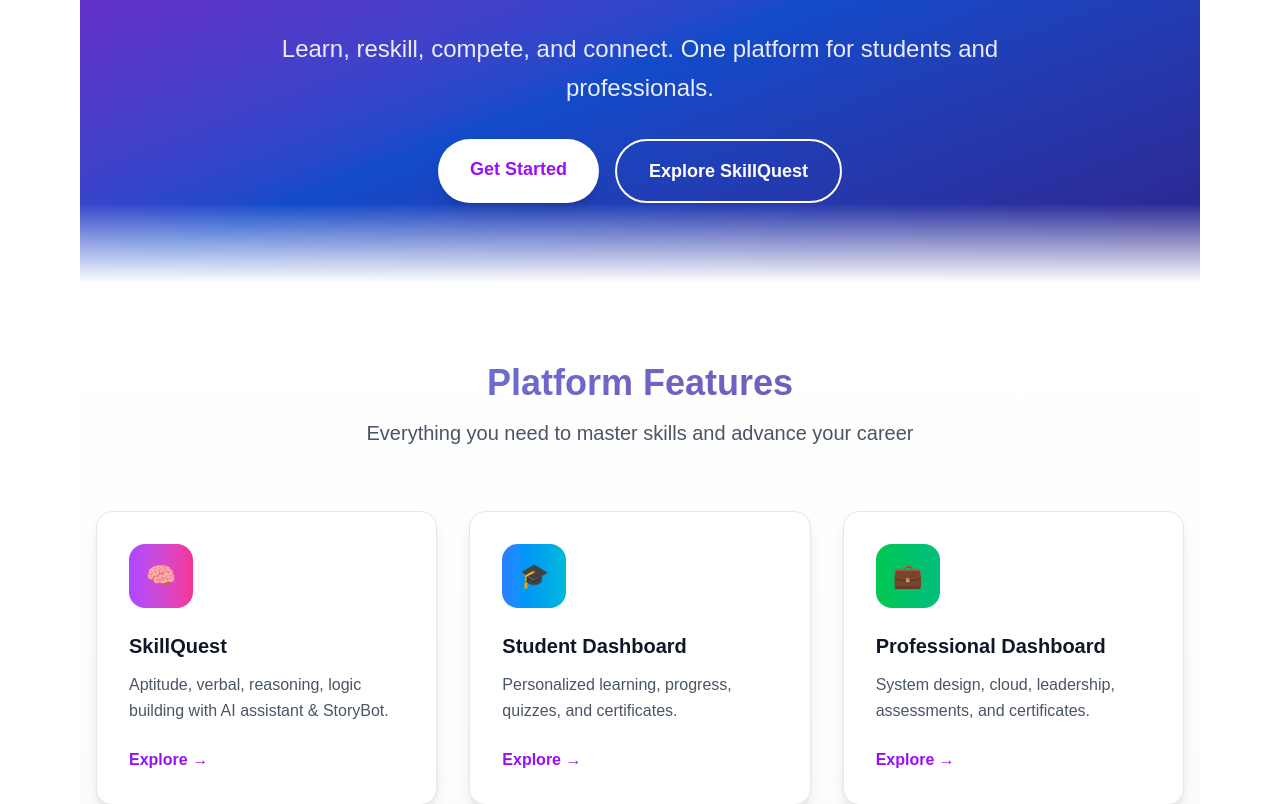
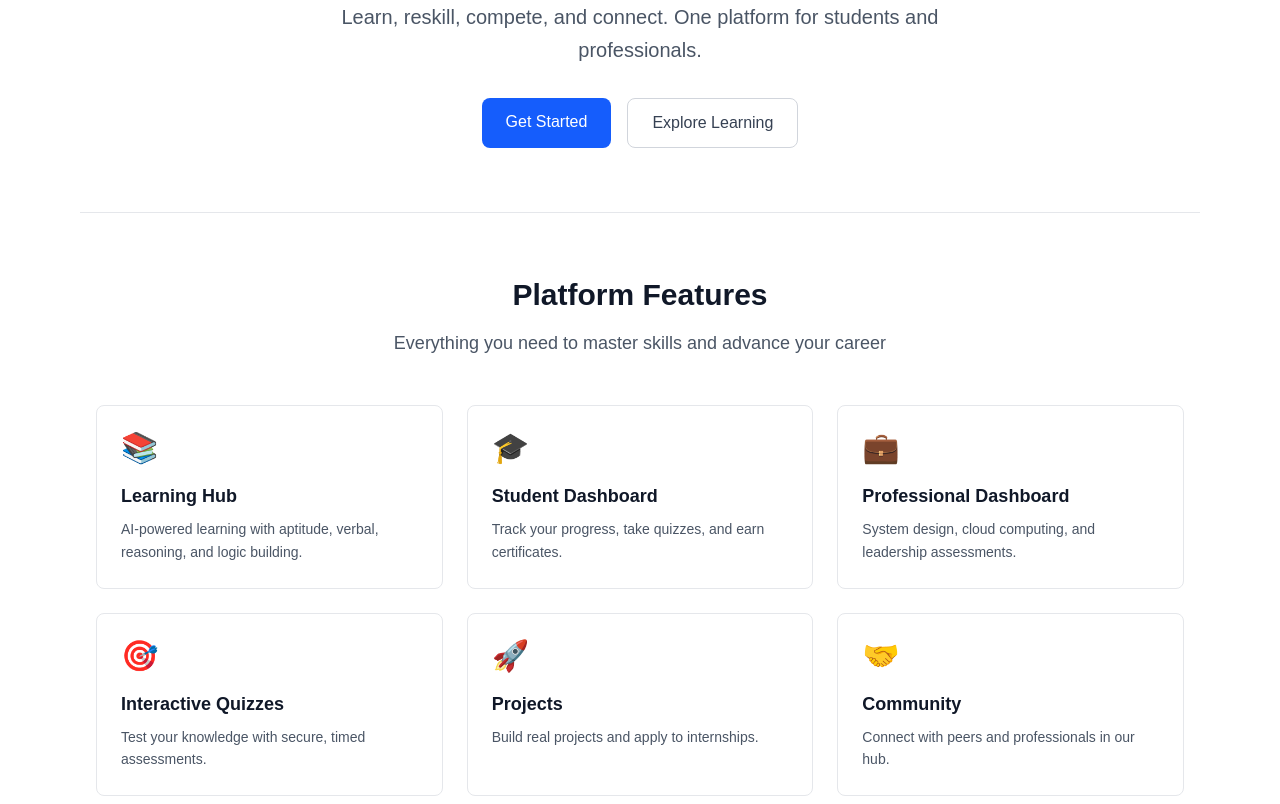
Before and after one commit to sarayu1201/SkillTrove, a Next.js app in the folder ideaspark-skilltrove/: page / in a window 1280 px wide. Shown: the part 240-1044 px from the top of the page. Built offline with nearby package versions, Linux system fonts and the light colour scheme.

Commit message:
Checkpoint before follow-up message
Co-authored-by: allampallisarayu64 <allampallisarayu64@gmail.com>

```diff
--- a/ideaspark-skilltrove/src/app/page.tsx
+++ b/ideaspark-skilltrove/src/app/page.tsx
@@ -2,106 +2,92 @@ import Link from "next/link";
 
 export default function Home() {
   return (
-    <div className="min-h-screen">
+    <div className="min-h-screen bg-gray-50 dark:bg-gray-900">
       {/* Hero Section */}
-      <section className="relative overflow-hidden bg-gradient-to-br from-purple-600 via-blue-600 to-indigo-800 text-white">
-        <div className="absolute inset-0 bg-black/20"></div>
-        <div className="relative max-w-7xl mx-auto px-4 py-20 text-center">
+      <section className="bg-white dark:bg-gray-800 border-b border-gray-200 dark:border-gray-700">
+        <div className="max-w-6xl mx-auto px-4 py-16 text-center">
           <div className="animate-fadeInUp">
-            <h1 className="text-6xl sm:text-7xl font-bold mb-6 bg-gradient-to-r from-white to-blue-200 bg-clip-text text-transparent">
+            <h1 className="text-5xl sm:text-6xl font-bold mb-6 text-gray-900 dark:text-white">
               SkillTrove
             </h1>
-            <p className="text-xl sm:text-2xl mb-8 max-w-3xl mx-auto opacity-90 leading-relaxed">
+            <p className="text-lg sm:text-xl mb-8 max-w-2xl mx-auto text-gray-600 dark:text-gray-300 leading-relaxed">
               Learn, reskill, compete, and connect. One platform for students and professionals.
             </p>
             <div className="flex flex-col sm:flex-row justify-center gap-4">
               <Link
                 href="/login"
-                className="px-8 py-4 bg-white text-purple-600 rounded-full font-semibold text-lg hover:bg-gray-100 transition-all duration-300 transform hover:scale-105 shadow-lg"
+                className="px-6 py-3 bg-blue-600 text-white rounded-lg font-medium hover:bg-blue-700 transition-colors duration-200"
               >
                 Get Started
               </Link>
               <Link
                 href="/skillquest"
-                className="px-8 py-4 border-2 border-white text-white rounded-full font-semibold text-lg hover:bg-white hover:text-purple-600 transition-all duration-300 transform hover:scale-105"
+                className="px-6 py-3 border border-gray-300 dark:border-gray-600 text-gray-700 dark:text-gray-300 rounded-lg font-medium hover:bg-gray-50 dark:hover:bg-gray-700 transition-colors duration-200"
               >
-                Explore SkillQuest
+                Explore Learning
               </Link>
             </div>
           </div>
         </div>
-        <div className="absolute bottom-0 left-0 right-0 h-20 bg-gradient-to-t from-background to-transparent"></div>
       </section>
 
       {/* Features Grid */}
-      <section className="py-20 bg-gradient-to-b from-background to-gray-50 dark:to-gray-900">
-        <div className="max-w-7xl mx-auto px-4">
-          <div className="text-center mb-16">
-            <h2 className="text-4xl font-bold mb-4 gradient-text">Platform Features</h2>
-            <p className="text-xl text-gray-600 dark:text-gray-300 max-w-2xl mx-auto">
+      <section className="py-16 bg-white dark:bg-gray-800">
+        <div className="max-w-6xl mx-auto px-4">
+          <div className="text-center mb-12">
+            <h2 className="text-3xl font-bold mb-4 text-gray-900 dark:text-white">Platform Features</h2>
+            <p className="text-lg text-gray-600 dark:text-gray-300 max-w-2xl mx-auto">
               Everything you need to master skills and advance your career
             </p>
           </div>
 
-          <div className="grid sm:grid-cols-2 lg:grid-cols-3 gap-8">
+          <div className="grid sm:grid-cols-2 lg:grid-cols-3 gap-6">
             {[
               {
-                title: "SkillQuest",
-                desc: "Aptitude, verbal, reasoning, logic building with AI assistant & StoryBot.",
+                title: "Learning Hub",
+                desc: "AI-powered learning with aptitude, verbal, reasoning, and logic building.",
                 href: "/skillquest",
-                icon: "🧠",
-                color: "from-purple-500 to-pink-500"
+                icon: "📚"
               },
               {
                 title: "Student Dashboard",
-                desc: "Personalized learning, progress, quizzes, and certificates.",
+                desc: "Track your progress, take quizzes, and earn certificates.",
                 href: "/dashboards/student",
-                icon: "🎓",
-                color: "from-blue-500 to-cyan-500"
+                icon: "🎓"
               },
               {
                 title: "Professional Dashboard",
-                desc: "System design, cloud, leadership, assessments, and certificates.",
+                desc: "System design, cloud computing, and leadership assessments.",
                 href: "/dashboards/professional",
-                icon: "💼",
-                color: "from-green-500 to-emerald-500"
+                icon: "💼"
               },
               {
                 title: "Interactive Quizzes",
-                desc: "Secure quizzes with timers, hearts, and scoring.",
+                desc: "Test your knowledge with secure, timed assessments.",
                 href: "/quiz/student",
-                icon: "🎯",
-                color: "from-orange-500 to-red-500"
+                icon: "🎯"
               },
               {
-                title: "Projects & Internships",
-                desc: "Apply to internships and build real projects.",
+                title: "Projects",
+                desc: "Build real projects and apply to internships.",
                 href: "/projects",
-                icon: "🚀",
-                color: "from-indigo-500 to-purple-500"
+                icon: "🚀"
               },
               {
-                title: "Hub & Bounties",
-                desc: "Collaborate in the student-professional hub and claim skill bounties.",
-                href: "/hub",
-                icon: "🤝",
-                color: "from-teal-500 to-blue-500"
+                title: "Community",
+                desc: "Connect with peers and professionals in our hub.",
+                href: "/community",
+                icon: "🤝"
               },
             ].map((f, index) => (
               <Link
                 key={f.title}
                 href={f.href}
-                className="group card-hover bg-white dark:bg-gray-800 rounded-2xl p-8 shadow-lg border border-gray-200 dark:border-gray-700"
-                style={{ animationDelay: `${index * 0.1}s` }}
+                className="group bg-white dark:bg-gray-700 rounded-lg p-6 border border-gray-200 dark:border-gray-600 hover:border-blue-300 dark:hover:border-blue-500 transition-colors duration-200"
               >
-                <div className={`w-16 h-16 rounded-2xl bg-gradient-to-r ${f.color} flex items-center justify-center text-2xl mb-6 group-hover:scale-110 transition-transform duration-300`}>
-                  {f.icon}
-                </div>
-                <h3 className="font-bold text-xl mb-3 text-gray-900 dark:text-white">{f.title}</h3>
-                <p className="text-gray-600 dark:text-gray-300 leading-relaxed">{f.desc}</p>
-                <div className="mt-6 flex items-center text-purple-600 dark:text-purple-400 font-semibold group-hover:translate-x-2 transition-transform duration-300">
-                  Explore →
-                </div>
+                <div className="text-3xl mb-4">{f.icon}</div>
+                <h3 className="font-semibold text-lg mb-2 text-gray-900 dark:text-white">{f.title}</h3>
+                <p className="text-gray-600 dark:text-gray-300 text-sm leading-relaxed">{f.desc}</p>
               </Link>
             ))}
           </div>
```
